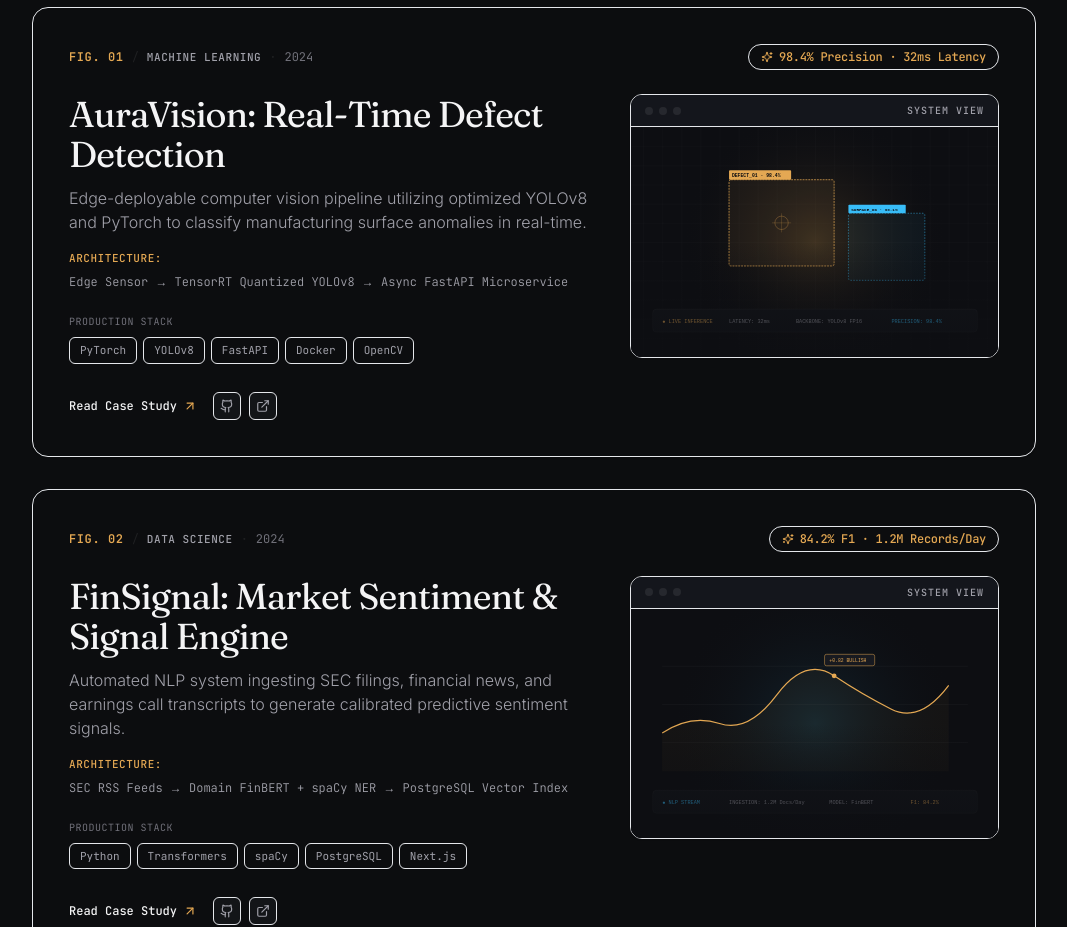
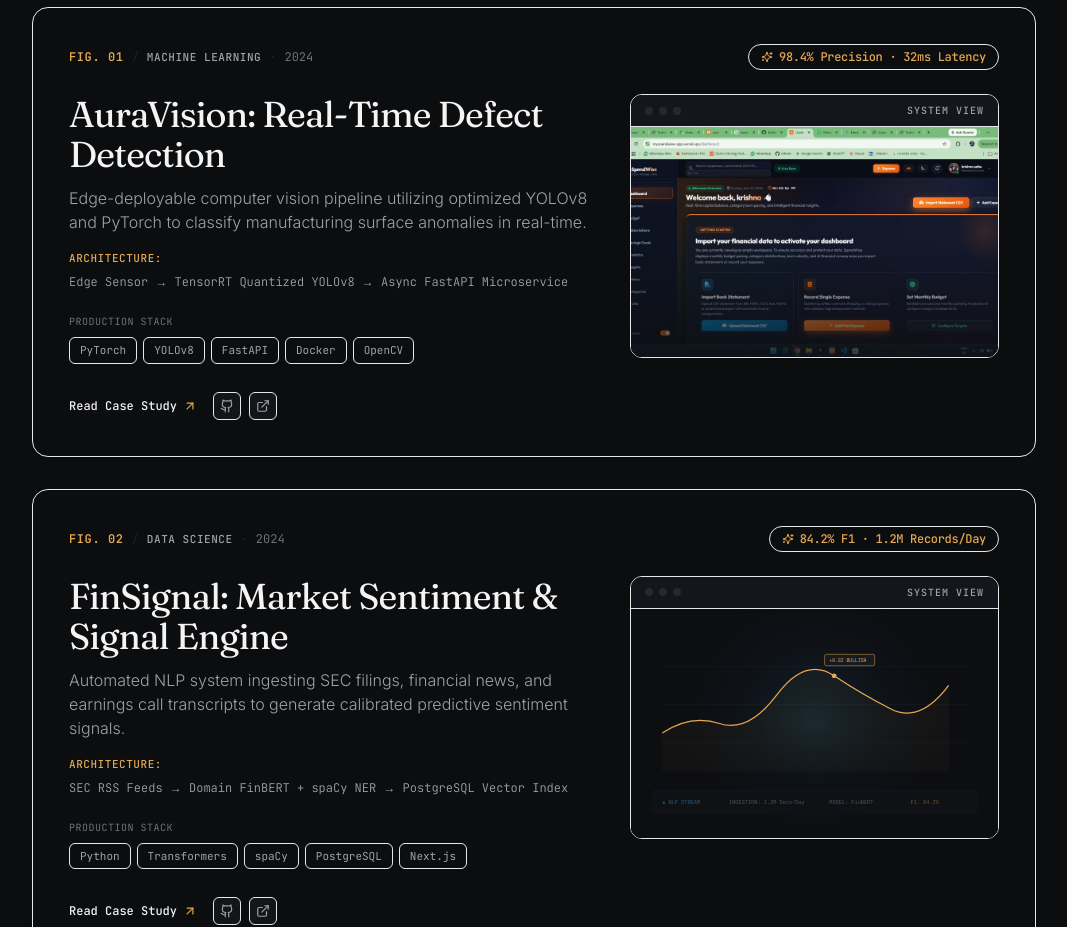
Before and after one commit to KrishnaTerminalOpen/krishna_sahu, a Next.js app: page / in a window 1280 px wide. Shown: the part 1980-2907 px from the top of the page, without its empty margins (106-1173 px from the left). Built offline with nearby package versions, Linux system fonts and the light colour scheme.

Commit message:
Add SpendWise dashboard screenshot to first project in system view

```diff
--- a/data/content.ts
+++ b/data/content.ts
@@ -155,9 +155,9 @@ export const PORTFOLIO_CONTENT = {
         problem: "Manual visual inspection suffered an 18% false-negative rate, causing expensive assembly line recalls and inconsistent quality audits.",
         approach: "Engineered a lightweight spatial-attention backbone with TensorRT quantization, trained on 45,000 augmented defect frames with sub-50ms constraints.",
         results: "Achieved 98.4% precision with 32ms inference latency per frame, reducing quality inspection overhead by 62%.",
-        imageUrl: "/projects/auravision.svg",
+        imageUrl: "/projects/spendwise.jpg",
         githubUrl: "https://github.com/krishnasahu/auravision",
-        liveUrl: "https://auravision-demo.vercel.app",
+        liveUrl: "https://myspendwise-app.vercel.app/dashboard",
       },
       {
         id: "finsignal",
```
Also changed, not shown: public/projects/spendwise.jpg (added).
